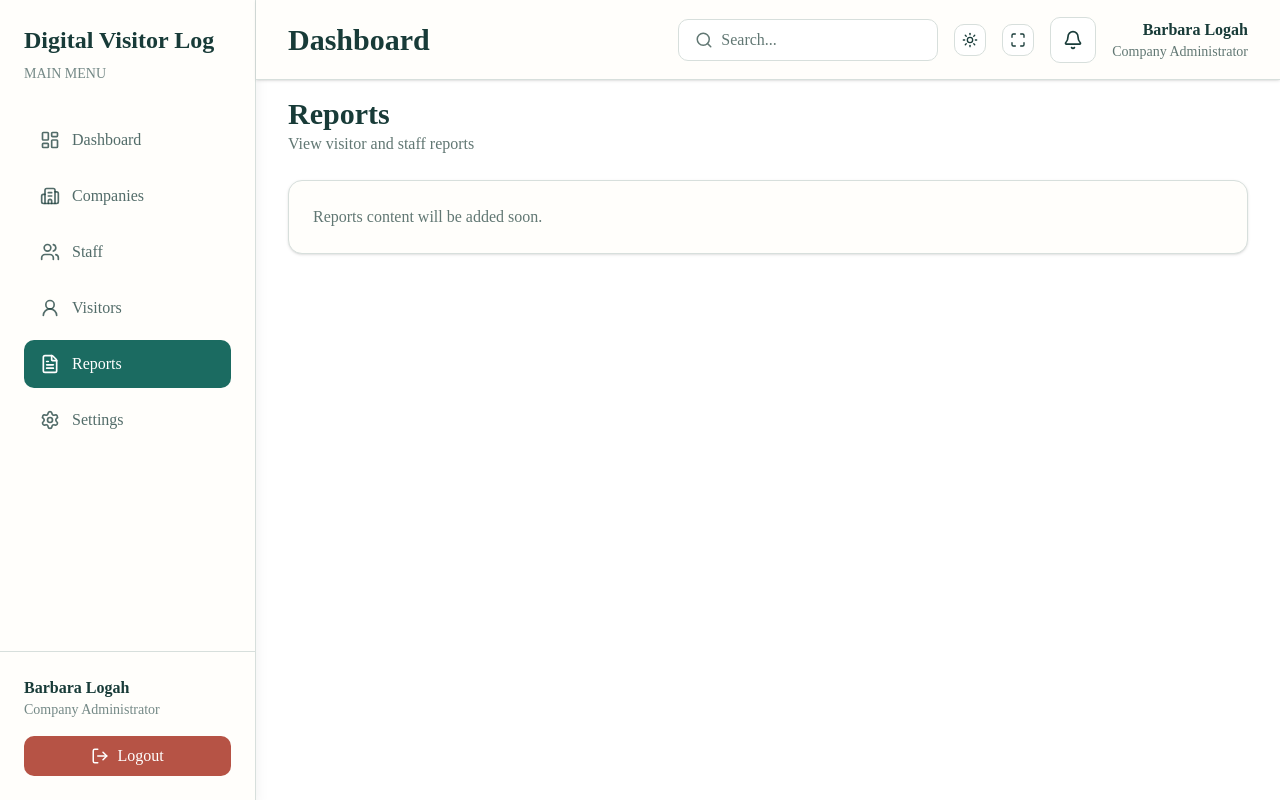
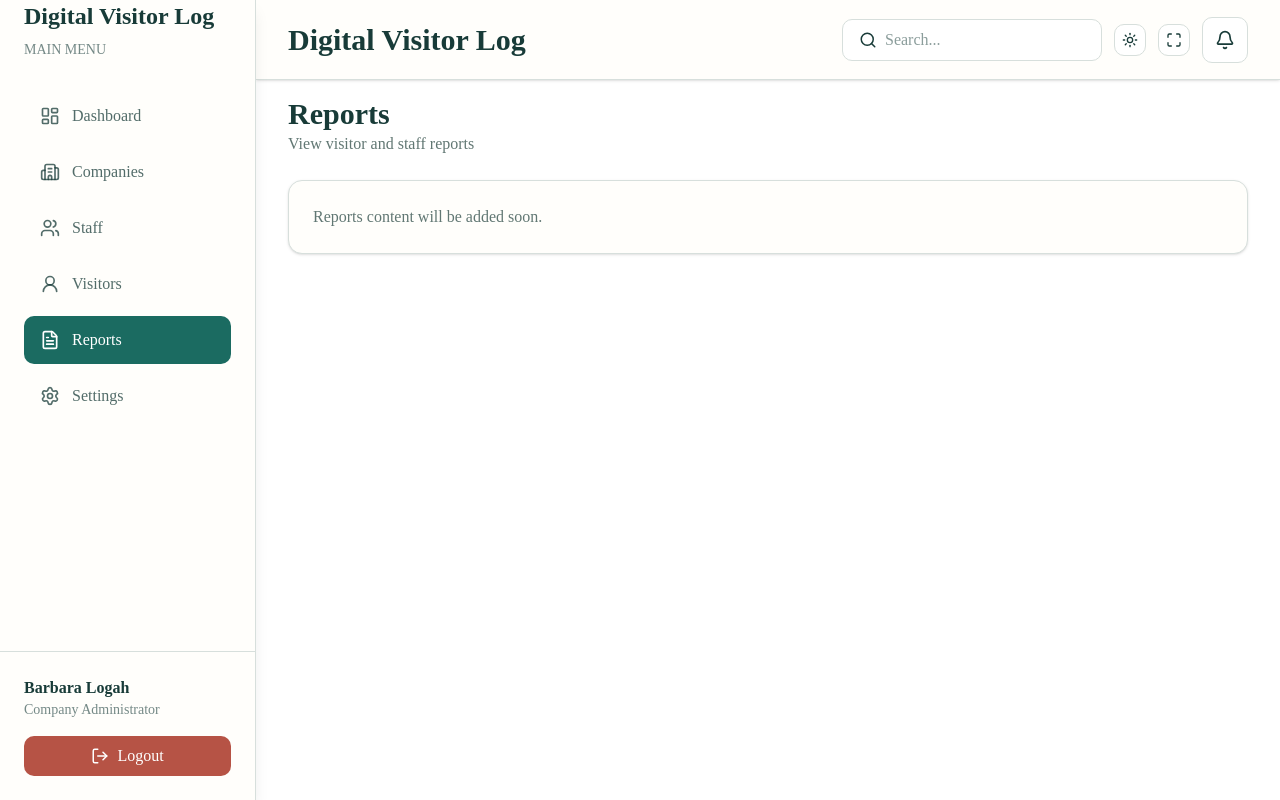
Before and after one commit to barbie-d-oll/digital-visitors-log, a Next.js app: page /dashboard/report in a window 1280 px wide. Built offline with nearby package versions, Linux system fonts and the light colour scheme.

Commit message:
Improve dashboard responsiveness for mobile devices

```diff
--- a/app/components/layouts/DashboardLayout.tsx
+++ b/app/components/layouts/DashboardLayout.tsx
@@ -1,23 +1,32 @@
 "use client";
 
+import { useState } from "react";
 import Sidebar from "./Sidebar";
 import Header from "./Header";
+// import type { Dispatch, SetStateAction } from "react";
 
 export default function DashboardLayout({
   children,
 }: {
   children: React.ReactNode;
 }) {
+  const [sidebarOpen, setSidebarOpen] = useState(false);
+
   return (
     <div className="min-h-screen bg-background text-foreground">
 
-      <Sidebar />
+      <Sidebar
+        sidebarOpen={sidebarOpen}
+        setSidebarOpen={setSidebarOpen}
+      />
 
-      <div className="ml-64">
+      <div className="md:ml-64">
 
-        <Header />
+        <Header
+          setSidebarOpen={setSidebarOpen}
+        />
 
-        <main className="pt-24 px-8 pb-8">
+        <main className="pt-24 px-4 md:px-8 pb-8">
           {children}
         </main>
 
--- a/app/components/layouts/Header.tsx
+++ b/app/components/layouts/Header.tsx
@@ -1,52 +1,59 @@
-import { Bell, Search } from "lucide-react"
-import FullscreenButton from "@/components/common/Fullscreen"
-import { ModeToggle } from "@/components/common/Toggle"
+"use client";
 
-export default function Header() {
+import { Bell, Search, Menu } from "lucide-react";
+import FullscreenButton from "@/components/common/Fullscreen";
+import { ModeToggle } from "@/components/common/Toggle";
+
+type HeaderProps = {
+  setSidebarOpen: (open: boolean) => void;
+};
+
+export default function Header({
+  setSidebarOpen,
+}: HeaderProps) {
   return (
-    <header className="fixed top-0 right-0 left-64 z-40 flex h-20 items-center justify-between border-b border-border bg-card px-8 shadow-sm">
+    <header className="fixed top-0 right-0 left-0 md:left-64 z-40 flex h-20 items-center justify-between border-b border-border bg-card px-4 md:px-8 shadow-sm">
 
-      {/* Left Side */}
-      <div>
-        <h1 className="text-3xl font-bold text-foreground">
-    Dashboard
-</h1>
+      {/* Left */}
+
+      <div className="flex items-center gap-4">
+
+        <button
+          className="md:hidden"
+          onClick={() => setSidebarOpen(true)}
+        >
+          <Menu size={26} />
+        </button>
+
+        <h1 className="text-xl md:text-3xl font-bold">
+          Digital Visitor Log
+        </h1>
+
       </div>
 
-      {/* Right Side */}
-      <div className="flex items-center gap-4">
+      {/* Right */}
 
-        {/* Search */}
-        <div className="flex items-center rounded-lg border border-input bg-background px-4 py-2">
+      <div className="flex items-center gap-3">
 
-          <Search size={18} className="text-muted-foreground" />
+        <div className="hidden lg:flex items-center rounded-lg border border-input bg-background px-4 py-2">
+
+          <Search size={18} />
 
           <input
             type="text"
             placeholder="Search..."
-            className="ml-2 bg-transparent text-foreground outline-none placeholder:text-muted-foreground"
+            className="ml-2 bg-transparent outline-none"
           />
 
         </div>
+
         <ModeToggle />
-        {/* Fullscreen */}
+
         <FullscreenButton />
 
-        {/* Notifications */}
-        <button className="rounded-lg border border-input bg-background p-3 transition hover:bg-accent">
+        <button className="rounded-lg border border-input bg-background p-3 hover:bg-accent">
           <Bell size={20} />
         </button>
-
-        {/* User */}
-        <div className="text-right">
-          <h3 className="font-semibold">
-            Barbara Logah
-          </h3>
-
-          <p className="text-sm text-muted-foreground">
-            Company Administrator
-          </p>
-        </div>
 
       </div>
 
--- a/app/components/layouts/Sidebar.tsx
+++ b/app/components/layouts/Sidebar.tsx
@@ -10,9 +10,18 @@ import {
   FileText,
   Settings,
   LogOut,
+  X,
 } from "lucide-react";
 
-export default function Sidebar() {
+type SidebarProps = {
+  sidebarOpen: boolean;
+  setSidebarOpen: (open: boolean) => void;
+};
+
+export default function Sidebar({
+  sidebarOpen,
+  setSidebarOpen,
+}: SidebarProps) {
   const pathname = usePathname();
 
   const menu = [
@@ -49,9 +58,45 @@ export default function Sidebar() {
   ];
 
   return (
-    <aside className="fixed top-0 left-0 flex h-screen w-64 flex-col border-r border-sidebar-border bg-sidebar text-sidebar-foreground shadow-lg">
+    <>
+      {/* Mobile overlay */}
+      {sidebarOpen && (
+        <div
+          className="fixed inset-0 z-40 bg-black/40 md:hidden"
+          onClick={() => setSidebarOpen(false)}
+        />
+      )}
 
-      <div className="p-6">
+      <aside
+        className={`
+          fixed top-0 left-0 z-50
+          flex h-screen w-64 flex-col
+          border-r border-sidebar-border
+          bg-sidebar
+          text-sidebar-foreground
+          shadow-lg
+          transition-transform duration-300
+
+          ${
+            sidebarOpen
+              ? "translate-x-0"
+              : "-translate-x-full"
+          }
+
+          md:translate-x-0
+        `}
+      >
+        <div className="flex justify-end p-4 md:hidden">
+
+          <button
+            onClick={() => setSidebarOpen(false)}
+          >
+            <X size={24} />
+          </button>
+
+        </div>
+
+        <div className="px-6 pb-6">
 
           <h1 className="text-2xl font-bold">
             Digital Visitor Log
@@ -71,7 +116,8 @@ export default function Sidebar() {
                 <Link
                   key={item.name}
                   href={item.href}
-                className={`flex items-center gap-3 px-4 py-3 rounded-lg transition
+                  onClick={() => setSidebarOpen(false)}
+                  className={`flex items-center gap-3 rounded-lg px-4 py-3 transition
                     ${
                       active
                         ? "bg-sidebar-primary text-sidebar-primary-foreground"
@@ -98,7 +144,7 @@ export default function Sidebar() {
             Company Administrator
           </p>
 
-        <button className="flex w-full items-center justify-center gap-2 rounded-lg bg-destructive py-2 text-destructive-foreground transition hover:bg-destructive/90">
+          <button className="flex w-full items-center justify-center gap-2 rounded-lg bg-destructive py-2 text-destructive-foreground hover:bg-destructive/90">
             <LogOut size={18} />
             Logout
           </button>
@@ -106,5 +152,6 @@ export default function Sidebar() {
         </div>
 
       </aside>
+    </>
   );
 }
--- a/app/dashboard/page.tsx
+++ b/app/dashboard/page.tsx
@@ -195,21 +195,58 @@ export default function DashboardPage() {
 
   return (
     <DashboardLayout>
-      <div className="space-y-8">
-        <div>
-          <p className="text-muted-foreground">Welcome to the dashboard.</p>
+      <div className="space-y-6 md:space-y-8">
+        <div className="rounded-3xl bg-gradient-to-r from-blue-700 via-cyan-600 to-teal-500 p-6 md:p-10 text-white shadow-lg">
+
+          <p className="text-sm md:text-base text-white/80">Welcome back,</p>
+
+          <h1 className="mt-2 text-3xl md:text-5xl font-bold">
+            Barbara 👋
+          </h1>
+
+          <p className="mt-4 text-base md:text-lg text-white/90">
+           Monitor visitor check-ins, approvals, visitor history and company activity from one dashboard.
+          </p>
         </div>
 
-        <StatCard
-          title={hasActiveFilters ? "Matching Visitors" : "Total Visitors"}
-          value={hasActiveFilters ? filteredVisitors.length : visitors.length}
-        />
+        <div className="grid gap-6 grid-cols-1 sm:grid-cols-2 xl:grid-cols-4">
 
-        <div className="grid grid-cols-1 gap-6 xl:grid-cols-3">
+  <StatCard
+    title="Total Visitors"
+    value={visitors.length}
+  />
+
+  <StatCard
+    title="Filtered Visitors"
+    value={filteredVisitors.length}
+  />
+
+  <StatCard
+    title="Pending"
+    value={
+      visitors.filter(
+        (visitor) => visitor.status === "Pending"
+      ).length
+    }
+  />
+
+  <StatCard
+    title="Checked Out"
+    value={
+      visitors.filter(
+        (visitor) => visitor.status === "Checked Out"
+      ).length
+    }
+  />
+
+</div>
+
+        <div className="grid grid-cols-1 xl:grid-cols-3 gap-6">
+
           <div className="rounded-xl border border-border bg-card p-6 shadow xl:col-span-2">
             <h3 className="mb-4 text-lg font-semibold">Visitor Check-ins</h3>
 
-            <div className="h-[520px]">
+            <div className="h-[280px] md:h-[420px] lg:h-[520px]">
               <VisitorChart />
             </div>
           </div>
@@ -217,7 +254,9 @@ export default function DashboardPage() {
           <div className="rounded-xl border border-border bg-card p-6 shadow">
             <h3 className="mb-4 text-lg font-semibold">Quick Actions</h3>
 
-            <div className="space-y-3">
+            <div className="grid grid-cols-1 sm:grid-cols-2 xl:grid-cols-1 gap-3">
+
+
               <Link
                 href="/dashboard/visitor/register"
                 className="block w-full rounded-lg bg-primary py-3 text-center text-primary-foreground"
@@ -249,7 +288,9 @@ export default function DashboardPage() {
           </div>
         </div>
 
-        <section className="rounded-xl flex border border-border bg-card p-6 shadow">
+        <section className="rounded-xl border border-border bg-card p-6 shadow">
+
+
           <div className="mb-5 flex flex-col gap-2 sm:flex-row sm:items-end sm:justify-between">
             <div>
               <h3 className="text-lg font-semibold">Filter Visitors</h3>
@@ -270,7 +311,9 @@ export default function DashboardPage() {
           </div>
 
           <div className="grid gap-4 md:grid-cols-3">
+
             <label className="block">
+
               <span className="mb-2 block text-sm font-semibold text-foreground">
                 Search visitor
               </span>
@@ -318,7 +361,7 @@ export default function DashboardPage() {
         <section className="rounded-xl border border-border bg-card p-6 shadow">
           <h3 className="mb-4 text-lg font-semibold">Recent Visitors</h3>
 
-          <div className="overflow-x-auto">
+          <div className="overflow-x-auto rounded-lg">
             <table className="w-full min-w-[980px]">
               <thead>
                 <tr className="border-b text-left">
```
Also changed, not shown: 2 other files (tests, documents, lock files or other folders). Lines whose indentation alone changed are shown as unchanged.
